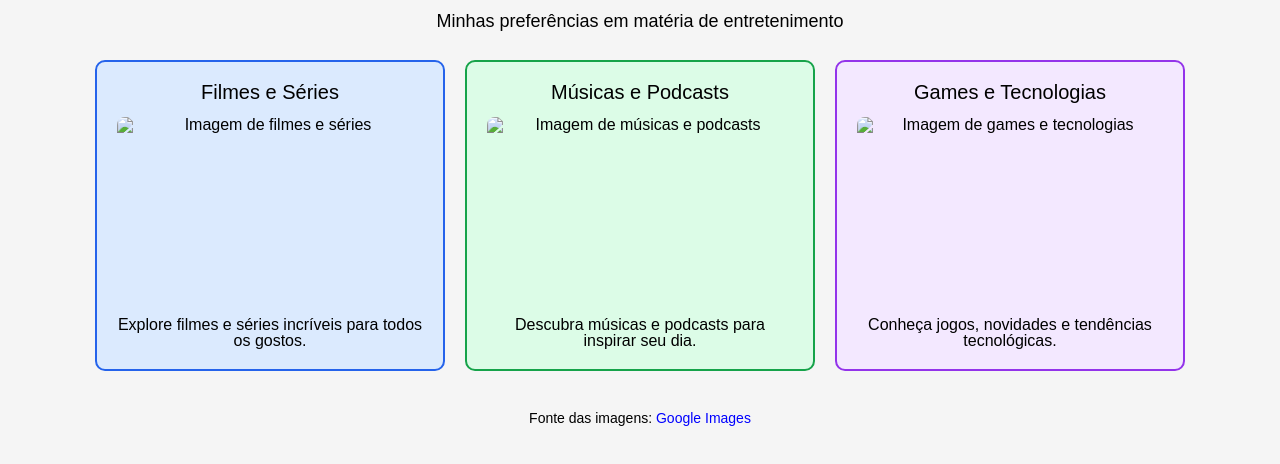
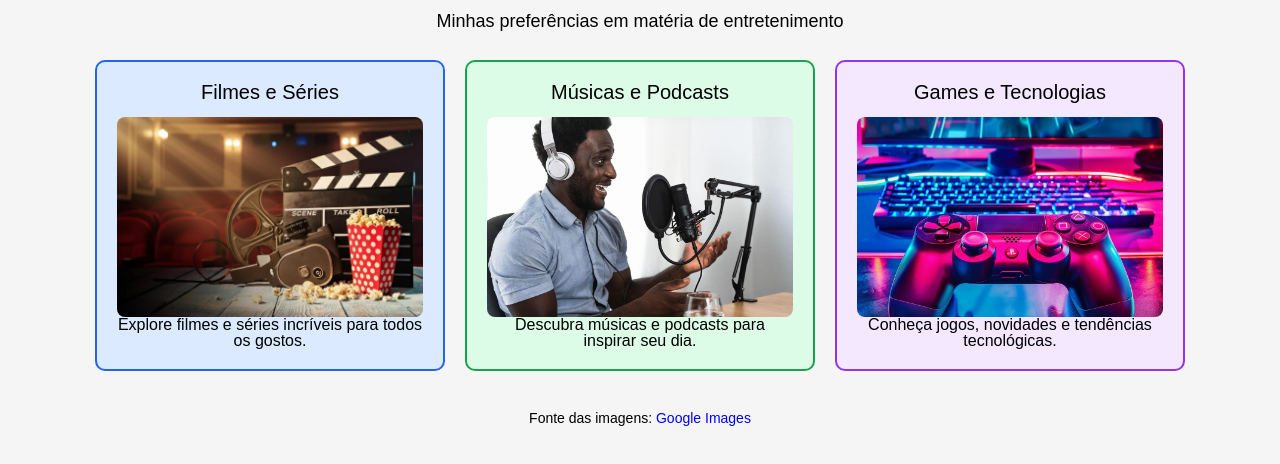
Before and after one commit to marcelosantosguaruja/Index_agenda13, a plain HTML site: page index.html in a window 1280 px wide. Shown: the part 48-512 px from the top of the page. Drawn offline with Linux system fonts and the light colour scheme.

Commit message:
Atualização do index.html

```diff
--- a/index.html
+++ b/index.html
@@ -137,7 +137,7 @@
 
             <h2>Filmes e Séries</h2>
 
-            <img src="imagens/filmes.jfif"
+            <img src="filmes.jfif"
                  alt="Imagem de filmes e séries">
 
             <p class="descricao">
@@ -152,7 +152,7 @@
 
             <h2>Músicas e Podcasts</h2>
 
-            <img src="imagens/musicas.jfif"
+            <img src="musicas.jfif"
                  alt="Imagem de músicas e podcasts">
 
             <p class="descricao">
@@ -167,7 +167,7 @@
 
             <h2>Games e Tecnologias</h2>
 
-            <img src="imagens/jogos.jfif"
+            <img src="jogos.jfif"
                  alt="Imagem de games e tecnologias">
 
             <p class="descricao">
```
